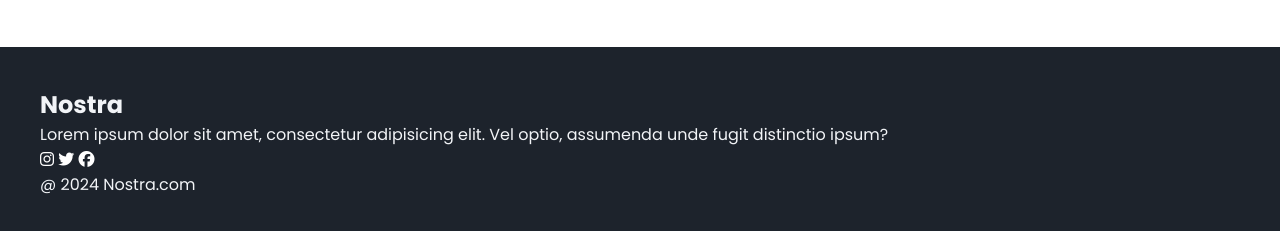
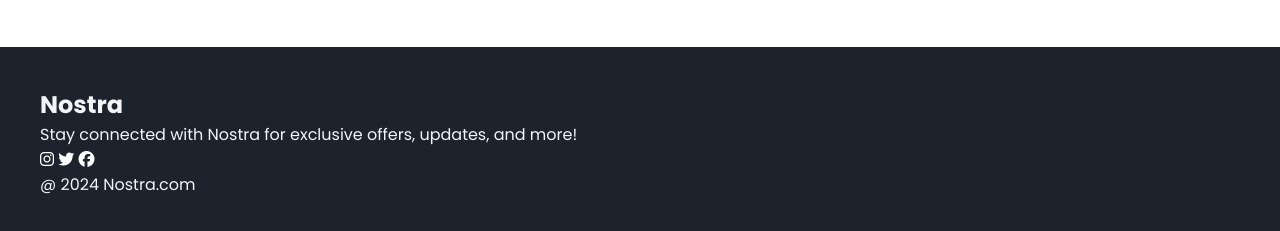
Before and after one commit to Bhuvaneshvari-G/Nostra-Ecommerce, a plain HTML site: page collection.html in a window 1280 px wide. Shown: the part 1359-1590 px from the top of the page. Drawn offline with Linux system fonts and the light colour scheme.

Commit message:
footer changes

```diff
--- a/collection.html
+++ b/collection.html
@@ -115,8 +115,7 @@
         <div class="footer-container">
             <div class="footer-box1">
                 <h2 class="headingText">Nostra</h2>
-                <p>Lorem ipsum dolor sit amet, consectetur adipisicing elit. Vel optio, assumenda unde fugit distinctio
-                    ipsum?</p>
+                <p>Stay connected with Nostra for exclusive offers, updates, and more!</p>
                 <div class="footer-icon-container">
                     <i class="fa-brands fa-instagram" style="color: #ffffff;"></i>
                     <i class="fa-brands fa-twitter" style="color: #ffffff;"></i>
```
